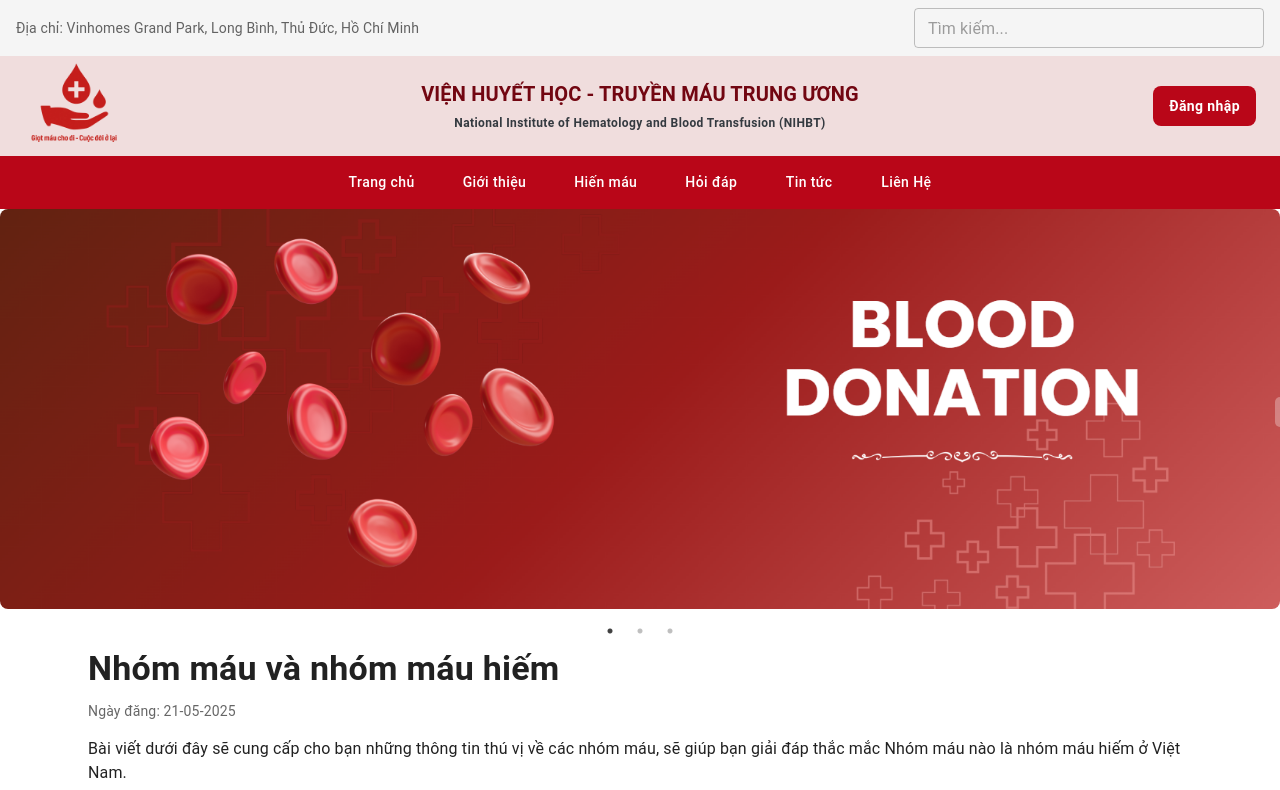
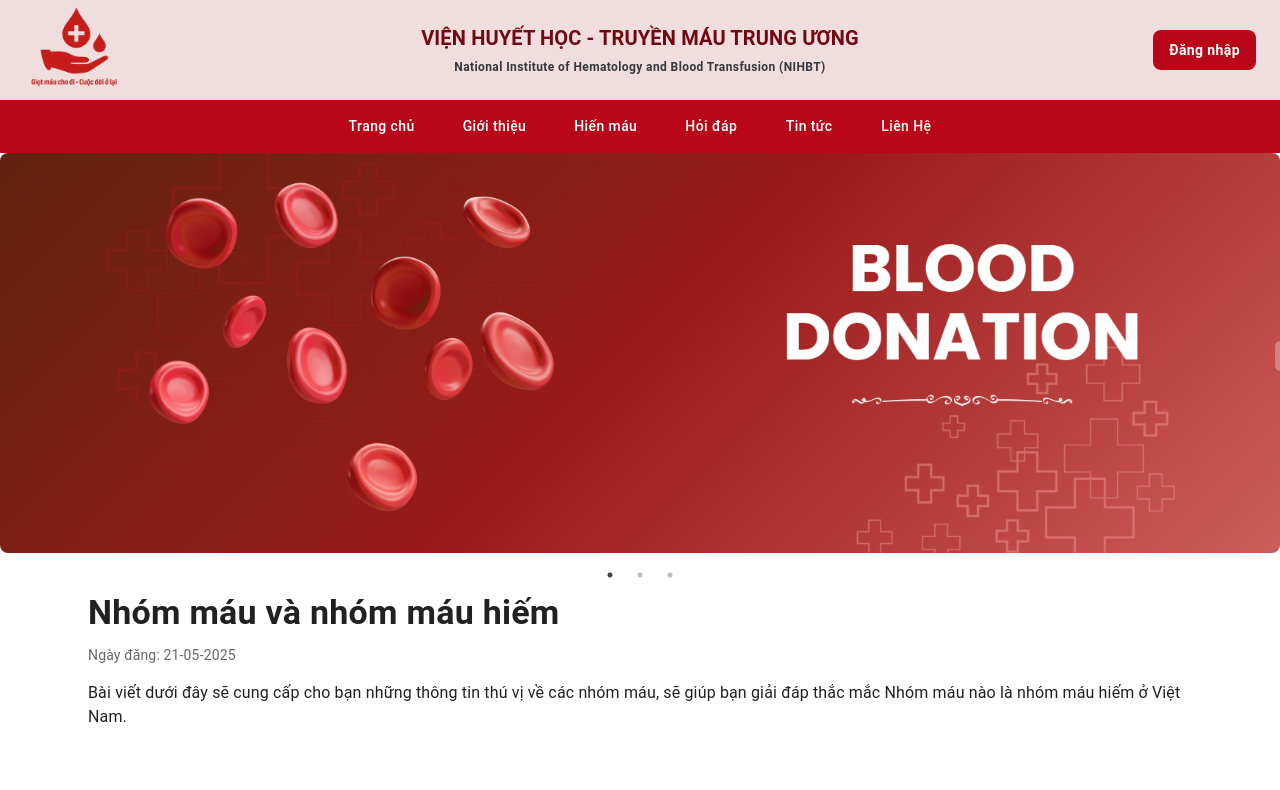
Before and after one commit to Huukha182624/Blood_donationFE, a React (Vite) app: page / in a window 1280 px wide. Shown: the top 790 px of the page. Built offline with nearby package versions, Linux system fonts and the light colour scheme; some icons are missing.

Commit message:
Update MainLayout.jsx
add

```diff
--- a/src/components/MainLayout.jsx
+++ b/src/components/MainLayout.jsx
@@ -1,5 +1,5 @@
 import { Outlet, useLocation } from 'react-router-dom';
-import Header from '../components/Header';
+// import Header from '../components/Header';
 import Navbar from '../components/Navbar';
 import Footer from '../components/Footer';
 import { Container } from '@mui/material';
@@ -10,7 +10,7 @@ const MainLayout = () => {
 
     return (
         <>
-            <Header />
+            {/* <Header /> */}
             <Navbar />
             {isHomePage && <BannerSlider />}
 
```
